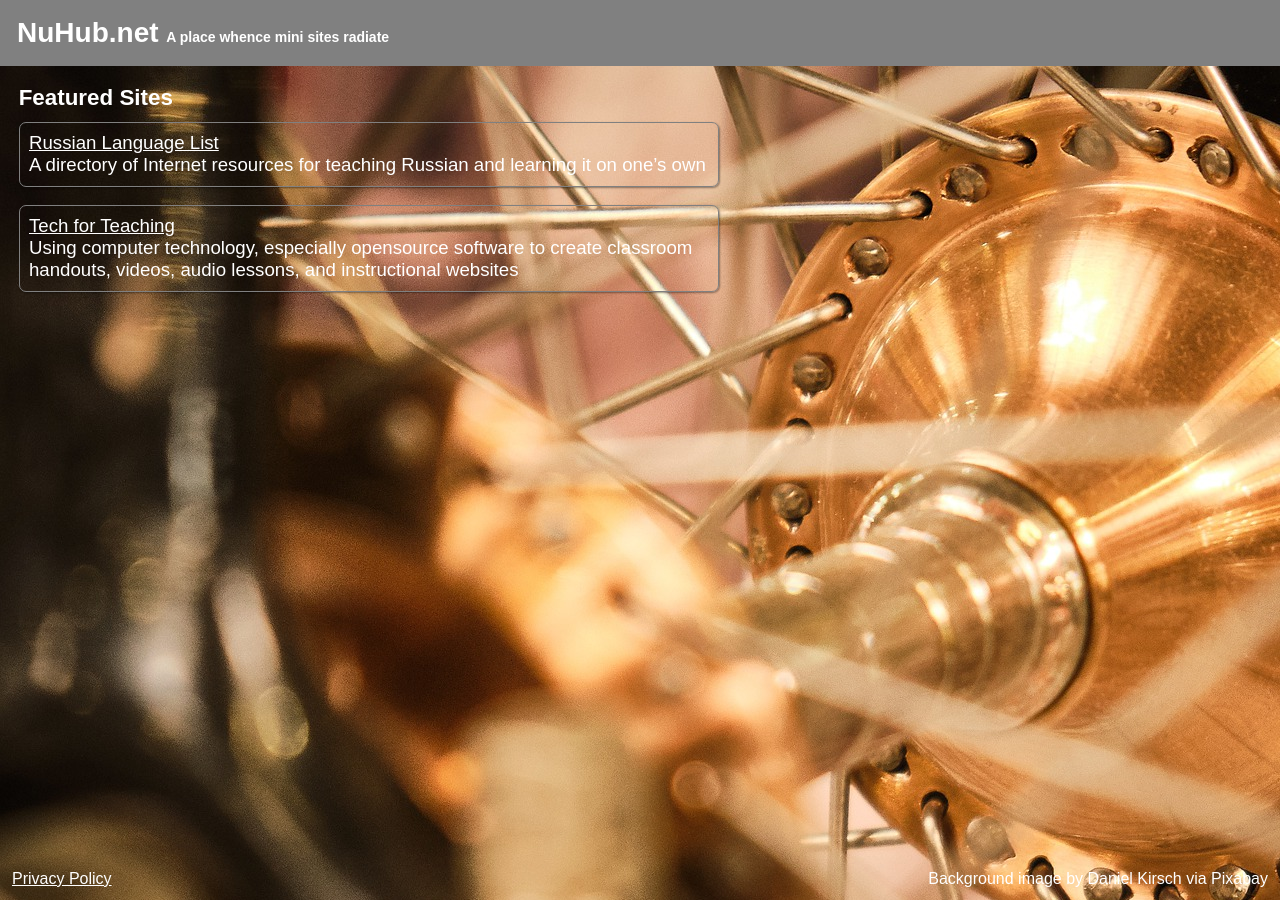
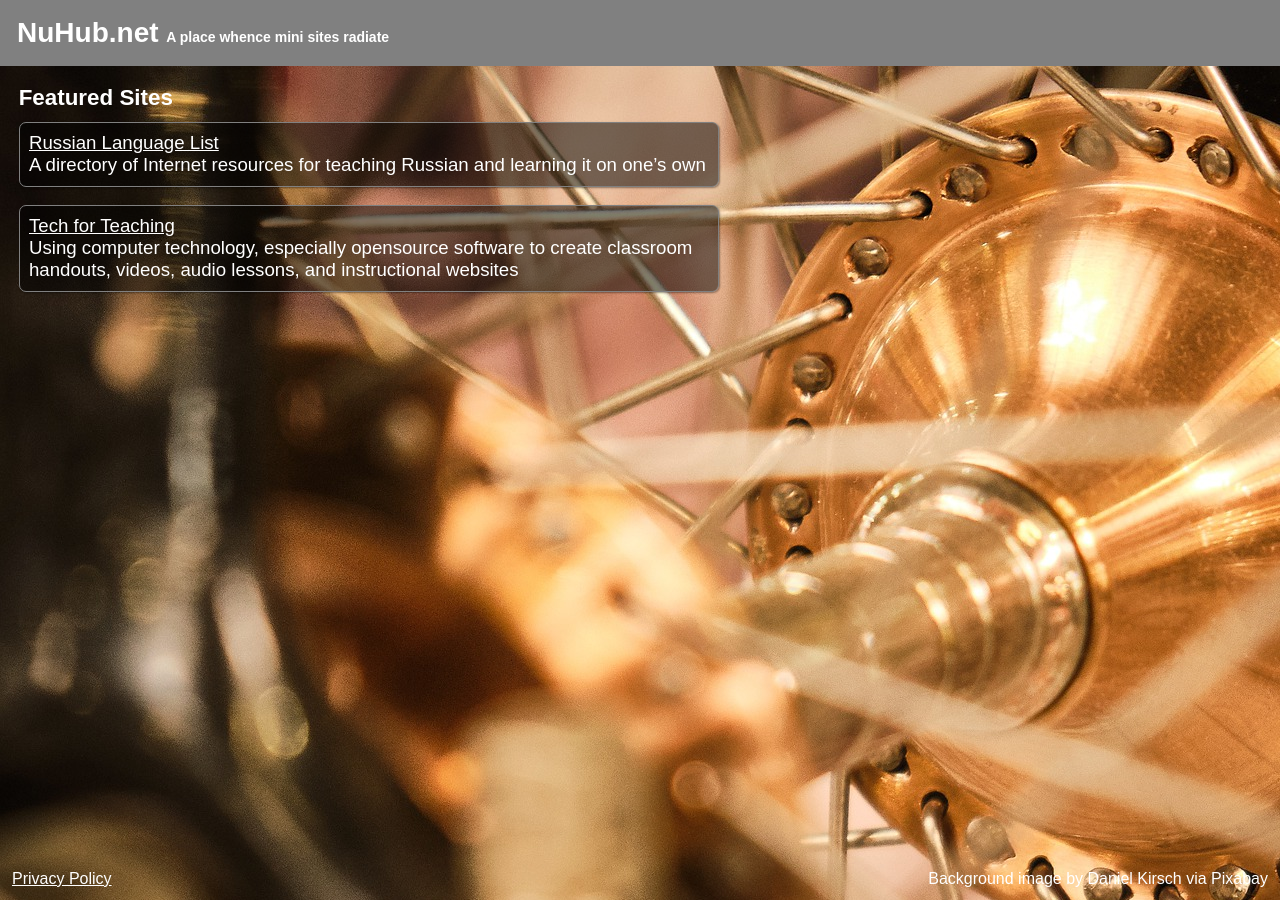
Before and after one commit to david672orford/david672github.io, a Jekyll site: the page built from index.md, in a window 1280 px wide. Built offline with Jekyll 4.4.1, drawn with Linux system fonts in a browser that asks for light colours; our own code applies the rules of GitHub Pages for plain Markdown files.

Commit message:
Update style.css
background on tiles

```diff
--- a/assets/css/style.css
+++ b/assets/css/style.css
@@ -82,6 +82,7 @@ UL.tiles LI {
     margin: .5em;
     padding: .5em;
     width: 20em;
+    background-color: rgba(1.0,1.0,1.0,0.5);
     border: 1px solid grey;
     border-radius: 7px;
     box-shadow: 1px 1px 2px 0px rgba(0,0,0,0.40);
```
